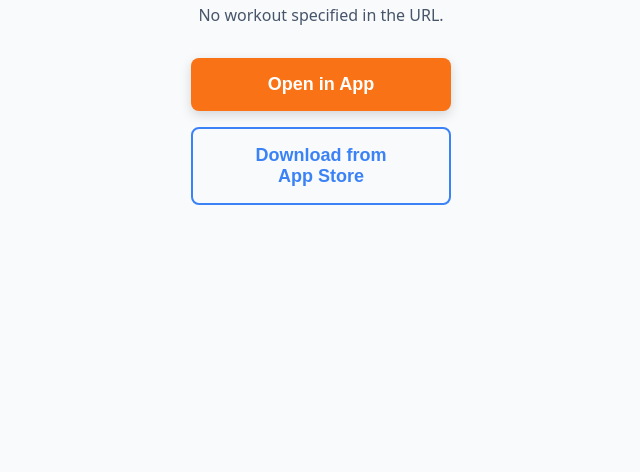
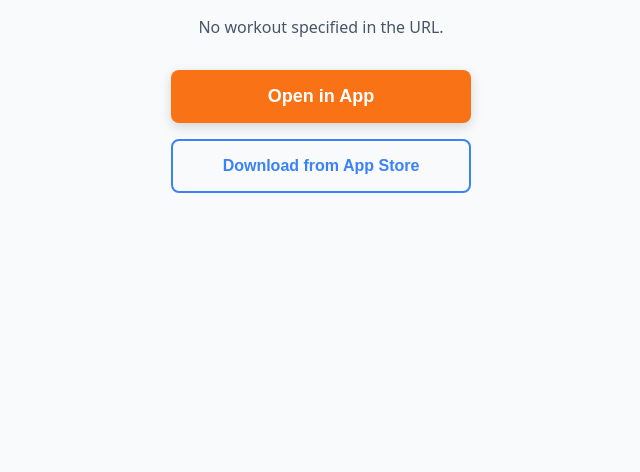
Before and after one commit to ylapps/tabataX, a plain HTML site: page index.html in a window 1280 px wide. Shown: the part 328-800 px from the top of the page, without its empty margins (319-959 px from the left). Drawn offline with Linux system fonts and the light colour scheme.

Commit message:
Update index.html

```diff
--- a/index.html
+++ b/index.html
@@ -5,12 +5,7 @@
   <meta name="viewport" content="width=device-width, initial-scale=1.0" />
   <title>Tabata X — Open Workout</title>
 
-  <!--
-    📣 Social preview (Open Graph / Twitter Card)
-    Note: Messengers fetch these tags server‑side and do NOT execute JavaScript,
-    so the preview will be generic (not per‑workout) on GitHub Pages.
-    For dynamic previews you’d need server‑side rendering or pre‑generated pages.
-  -->
+  <!-- Social preview (static, generic) -->
   <meta property="og:type" content="website" />
   <meta property="og:title" content="Tabata X Workout" />
   <meta property="og:description" content="Open this workout in the Tabata X fitness timer app." />
@@ -24,15 +19,12 @@
 
   <style>
     :root {
-      /* Primary (orange) and secondary (blue outline) palettes */
-      --primary: #f97316;        /* openBtn background */
-      --primary-dark: #ea580c;   /* hover state */
-      --accent: #3b82f6;         /* outline + text for downloadBtn */
+      --primary: #f97316;       /* openBtn background */
+      --primary-dark: #ea580c;  /* hover state */
+      --accent: #3b82f6;        /* outline + text for downloadBtn */
     }
 
-    * {
-      box-sizing: border-box;
-    }
+    * { box-sizing: border-box; }
 
     body {
       margin: 0;
@@ -49,14 +41,11 @@
       padding: 1rem;
     }
 
-    h1 {
-      font-size: 1.5rem;
-      margin: 0;
-    }
+    h1 { font-size: 1.5rem; margin: 0; }
 
     button {
-      width: 260px;              /* equal width for both buttons */
-      padding: 1rem 2.25rem;
+      width: 300px;              /* wider buttons */
+      padding: 1rem 24px;        /* horizontal padding 24 */
       font-size: 1.125rem;
       font-weight: 600;
       border-radius: 0.5rem;
@@ -71,20 +60,19 @@
       border: none;
       box-shadow: 0 4px 12px rgba(0, 0, 0, 0.15);
     }
-
     #openBtn:hover {
       transform: translateY(-2px);
       background: var(--primary-dark);
     }
 
-    /* Secondary button (blue outline) */
+    /* Secondary button (blue outline, smaller text) */
     #downloadBtn {
       background: transparent;
       color: var(--accent);
       border: 2px solid var(--accent);
       box-shadow: none;
+      font-size: 1rem;           /* slightly smaller font */
     }
-
     #downloadBtn:hover {
       transform: translateY(-2px);
       background: rgba(59, 130, 246, 0.1);
@@ -108,13 +96,12 @@
     (() => {
       const params = new URLSearchParams(window.location.search);
       const workoutId = params.get("workoutId");
-      const workoutName = params.get("name");
 
       const info = document.getElementById("info");
-      if (workoutName) {
-        info.textContent = workoutName;
-      } else if (workoutId) {
-        info.textContent = `Workout ID: ${workoutId}`;
+
+      if (workoutId) {
+        // Hide info paragraph when workout exists (no text shown)
+        info.remove();
       } else {
         info.textContent = "No workout specified in the URL.";
       }
@@ -128,7 +115,6 @@
       document.getElementById("openBtn").addEventListener("click", () => {
         window.location.href = deeplink;
       });
-
       document.getElementById("downloadBtn").addEventListener("click", () => {
         window.location.href = appStoreURL;
       });
```
